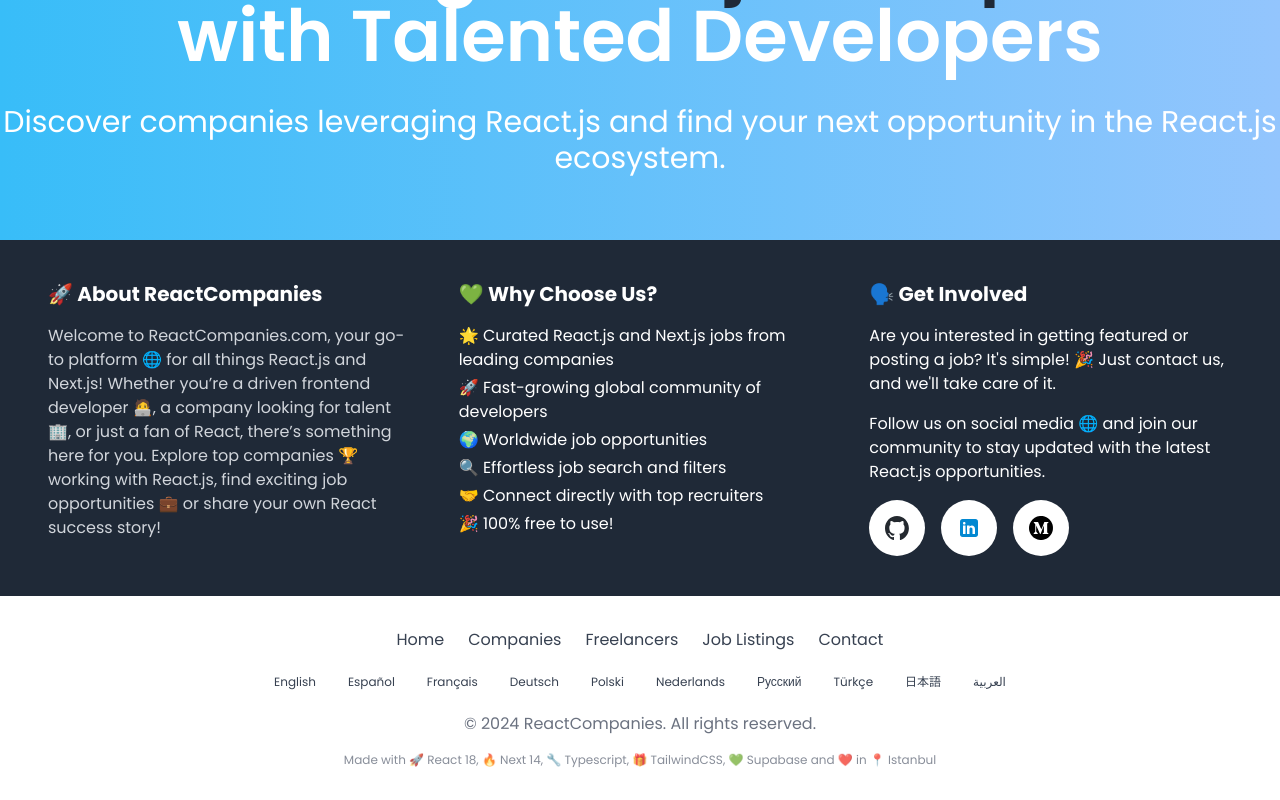
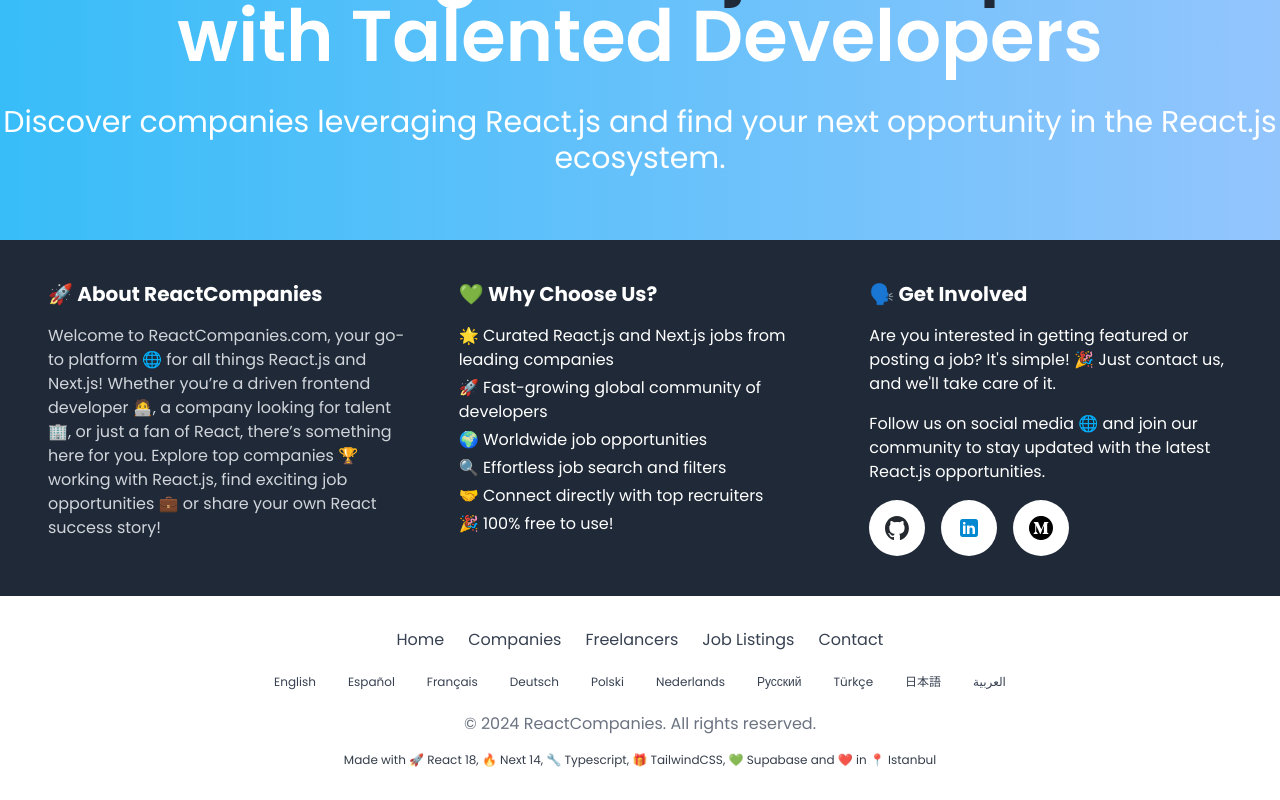
Before and after one commit to mustafacagri/reactcompanies, a Next.js app: page / in a window 1280 px wide. Shown: the part 212-1012 px from the top of the page. Built offline with nearby package versions, Linux system fonts and the light colour scheme; no server answers; the database is empty.

Commit message:
feat(footer): improve readability

```diff
--- a/components/ui/Footer.tsx
+++ b/components/ui/Footer.tsx
@@ -56,7 +56,7 @@
           ))}
         </div>
         <p className='text-gray-500'>© 2024 ReactCompanies. {$t('generic.allRightsReserved')}.</p>
-        <p className='block cursor-pointer text-gray-500 text-xs mt-4 opacity-80 transition duration-300 ease-in-out transform hover:scale-105 hover:text-gray-800 hover:opacity-100'>
+        <p className='block cursor-pointer text-gray-800 text-xs mt-4 opacity-90 transition duration-300 ease-in-out transform hover:scale-105 hover:text-gray-800 hover:opacity-100'>
           Made with 🚀 React 18, 🔥 Next 14, 🔧 Typescript, 🎁 TailwindCSS, 💚 Supabase and ❤️ in 📍 Istanbul
         </p>
       </div>
```
